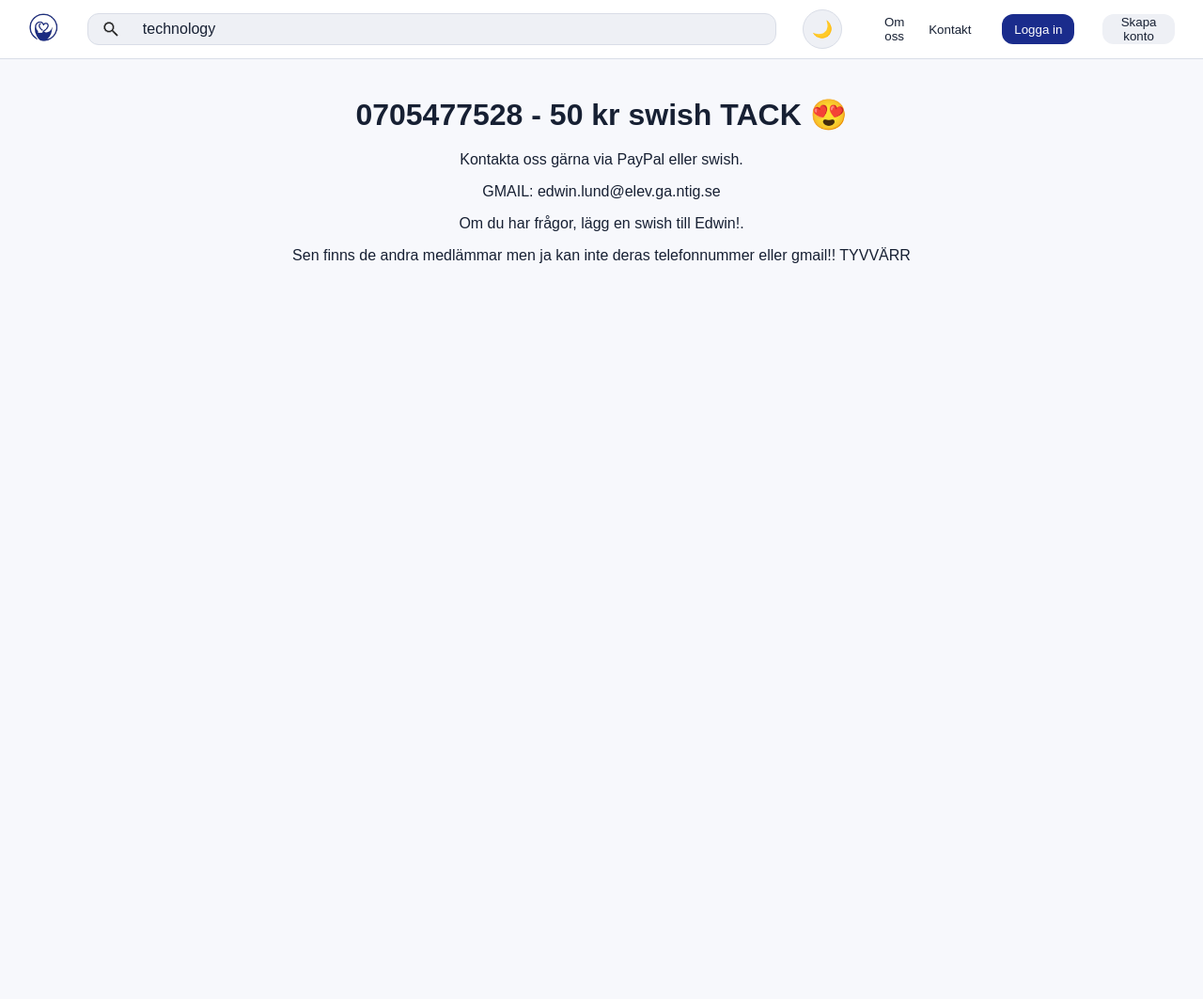
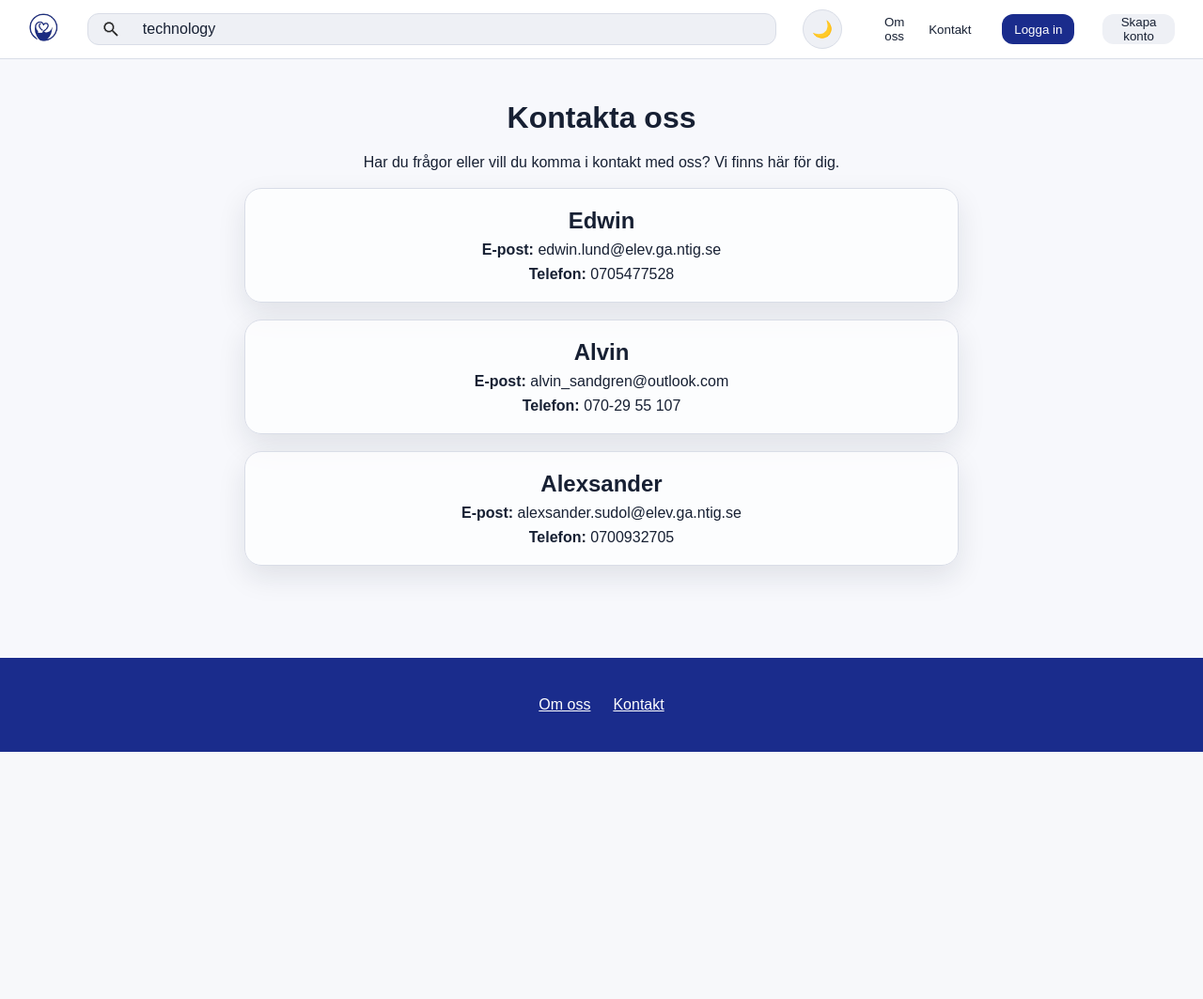
Before and after one commit to DaddyAlvin/Grupp-3-Bilds-kAPI, a PHP site: page /kontakt.php in a window 1280 px wide. Shown: the whole page at 94% size. After the commit the page ends 800 px from the top, so only its background shows below. Run offline with PHP 8.4, Linux system fonts and the light colour scheme.

Commit message:
bad CSS, i hate CSS, never again, so boring!

```diff
--- a/css/style.css
+++ b/css/style.css
@@ -17,6 +17,9 @@ body {
     color: var(--text);
     margin: 0;
     padding: 0;
+    min-height: 100vh;
+    display: flex;
+    flex-direction: column;
     font-family: urbanist, sans-serif;
     transition: background-color 0.3s ease, color 0.3s ease;
 }
@@ -35,25 +38,116 @@ body.dark-mode {
     --shadow: 0 16px 34px rgb(0 0 0 / 24%);
 }
 
-main {
+
+.contact-page {
+    max-width: 1000px;
+    margin: 0 auto;
+    padding: 24px 20px 40px;
+    box-sizing: border-box;
+    display: flex;
+    flex-direction: column;
+    align-items: center;
+    text-align: center;
+}
+
+.contact-intro {
+    margin: 0 0 18px;
+    max-width: 760px;
+}
+
+.contact-grid {
     width: 100%;
-    min-height: 1000px;
+    display: grid;
+    gap: 18px;
+    justify-items: center;
+}
+
+.contact-card {
+    width: min(760px, 100%);
+    background: rgba(255, 255, 255, 0.7);
+    border: 1px solid var(--border);
+    border-radius: 18px;
+    padding: 20px 24px;
+    box-sizing: border-box;
     text-align: center;
-    padding: 20px 10%;
+    box-shadow: var(--shadow);
+    display: flex;
+    flex-direction: column;
+    align-items: center;
+    gap: 8px;
+}
+
+.contact-card h2,
+.contact-card p {
+    margin: 0;
+}
+
+body.dark-mode .contact-card {
+    background: rgba(24, 31, 46, 0.9);
+    border-color: var(--border);
+}
+
+
+/* FAN VA JA HATAR CSSS */
+.about-page {
+    display: flex;
+    flex-direction: column;
+    align-items: center;
+    gap: 18px;
+    max-width: 1000px;
+    margin: 0 auto;
+    padding: 20px;
     box-sizing: border-box;
 }
 
-main p,
-main ul,
-main li,
-main h1,
-main h2 {
+.about-box {
+    margin-top: 50px;
+    width: min(900px, 100%);
+    background: rgba(255, 255, 255, 0.7);
+    border: 1px solid var(--border);
+    border-radius: 18px;
+    padding: 20px 24px;
+    box-sizing: border-box;
+    text-align: center;
+    box-shadow: var(--shadow);
+}
+
+body.dark-mode .about-box {
+    background: rgba(24, 31, 46, 0.9);
+    border-color: var(--border);
+}
+
+.about-box h1,
+.about-box h2,
+.about-box p,
+.about-box li {
     text-align: center;
 }
 
-main ul {
+.about-box h1 {
+    margin: 0 0 12px;
+}
+
+.about-box h2 {
+    margin: 0 0 8px;
+}
+
+.about-box p,
+.about-box li {
+    line-height: 1.6;
+    color: var(--text-muted);
+    margin: 8px 0;
+}
+
+.about-box ul {
     list-style: none;
     padding: 0;
+    margin: 10px 0 0;
+}
+
+main {
+    width: 100%;
+    flex: 1;
 }
 
 h1 {
@@ -310,10 +404,9 @@ footer {
     width: 100%;
     align-items: center;
     gap: 24px;
-    margin-top: 20px;
+    margin-top: auto;
     background-color: var(--accent);
     height: 100px;
-
 }
 
 footer a {
--- a/kontakt.php
+++ b/kontakt.php
@@ -32,14 +32,35 @@
                 </ul>
             </form>
         </header>
-</body>
-    <main>
-        <h1>0705477528 - 50 kr swish TACK 😍</h1>
-        <p>Kontakta oss gärna via PayPal eller swish.</p>
-        <p>GMAIL: edwin.lund@elev.ga.ntig.se</p>
-        <p>Om du har frågor, lägg en swish till Edwin!.</p>
-        <p>Sen finns de andra medlämmar men ja kan inte deras telefonnummer eller gmail!! TYVVÄRR</p>
+    <main class="contact-page">
+        <h1>Kontakta oss</h1>
 
+        <p class="contact-intro">Har du frågor eller vill du komma i kontakt med oss? Vi finns här för dig.</p>
+
+        <div class="contact-grid">
+            <div class="contact-card">
+                <h2>Edwin</h2>
+                <p><strong>E-post:</strong> edwin.lund@elev.ga.ntig.se</p>
+                <p><strong>Telefon:</strong> 0705477528</p>
+            </div>
+
+            <div class="contact-card">
+                <h2>Alvin</h2>
+                <p><strong>E-post:</strong> alvin_sandgren@outlook.com</p>
+                <p><strong>Telefon:</strong> 070-29 55 107</p>
+            </div>
+
+            <div class="contact-card">
+                <h2>Alexsander</h2>
+                <p><strong>E-post:</strong> alexsander.sudol@elev.ga.ntig.se</p>
+                <p><strong>Telefon:</strong> 0700932705</p>
+            </div>
+        </div>
     </main>
+
+    <footer>
+        <a href="omOss.php">Om oss</a>
+        <a href="kontakt.php">Kontakt</a>
+    </footer>
 </body>
 </html>
```
Also changed, not shown: omOss.php (+22 -13 lines).
